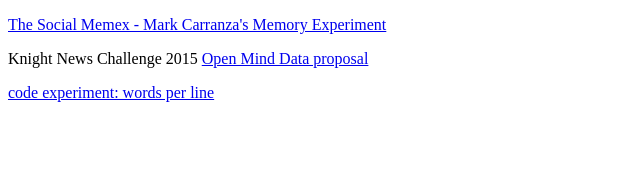
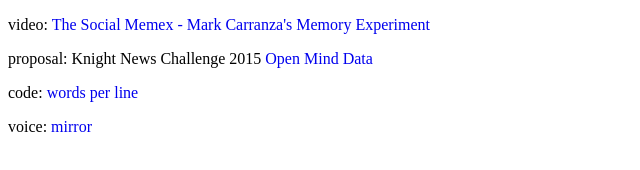
Before and after one commit to mc2/mc2.github.io, a plain HTML site: page index.html in a window 1280 px wide. Shown: the whole page, without its empty margins (0-640 px from the left). Drawn offline with Linux system fonts and the light colour scheme.

Commit message:
stlye a tags, add voice link

```diff
--- a/index.html
+++ b/index.html
@@ -2,17 +2,34 @@
 <html>
 <head>
   <title>Mark Carranza</title>
+  <style type="text/css">
+a:link {
+    text-decoration: none;
+}
+a:visited {
+    text-decoration: none;
+}
+a:hover {
+    text-decoration: underline;
+}
+a:active {
+    text-decoration: underline;
+}
+  </style>
 </head>
 <body>
 <div>
 <p>
-<a href="http://quantifiedself.com/2009/09/the-social-memex/">The Social Memex - Mark Carranza's Memory Experiment</a>
+video: <a href="http://quantifiedself.com/2009/09/the-social-memex/">The Social Memex - Mark Carranza's Memory Experiment</a>
 </p>
 <p>
-Knight News Challenge 2015 <a href="https://www.newschallenge.org/challenge/data/entries/open-mind-data">Open Mind Data proposal</a>
+proposal: Knight News Challenge 2015 <a href="https://www.newschallenge.org/challenge/data/entries/open-mind-data">Open Mind Data</a>
 </p>
 <p>
-<a href="mx/words_per_line.htm">code experiment: words per line</a>
+code: <a href="mx/words_per_line.htm">words per line</a>
+</p>
+<p>
+voice: <a href="audio/mirror.mp3">mirror</a>
 </p>
 </div>
 </body>
```
